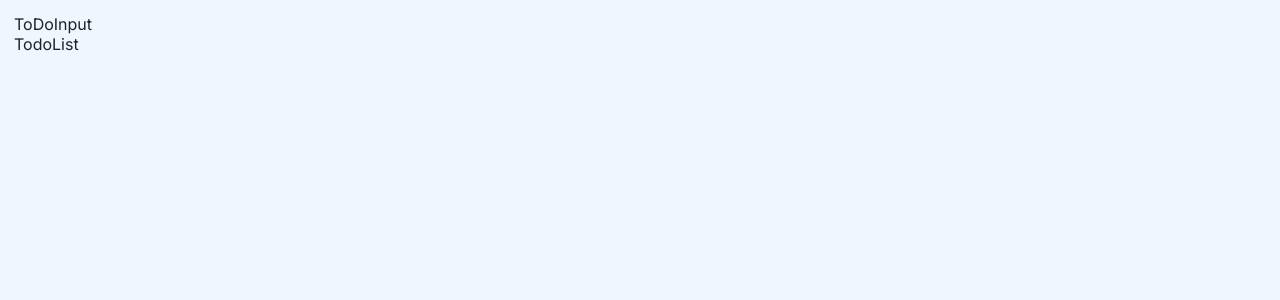
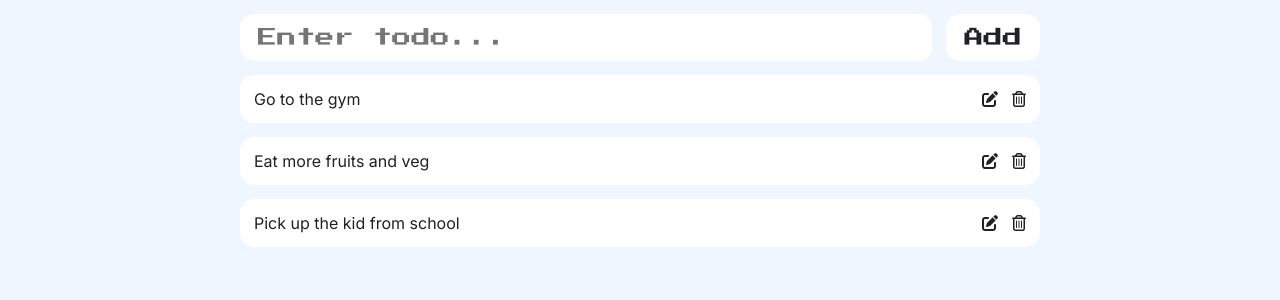
Before and after one commit to Jazib-Khan/React-To-Do-List, a React (Vite) app in the folder reactjs-todolist/: page / in a window 1280 px wide. Shown: the top 300 px of the page. Built offline with nearby package versions, Linux system fonts and the light colour scheme.

Commit message:
Created todo card and todo list component

```diff
--- a/reactjs-todolist/index.html
+++ b/reactjs-todolist/index.html
@@ -8,6 +8,7 @@
     <link rel="preconnect" href="https://fonts.googleapis.com">
     <link rel="preconnect" href="https://fonts.gstatic.com" crossorigin>
     <link href="https://fonts.googleapis.com/css2?family=Inter:wght@100..900&family=Press+Start+2P&display=swap" rel="stylesheet">
+    <link rel="stylesheet" href="https://cdnjs.cloudflare.com/ajax/libs/font-awesome/6.5.1/css/all.min.css" integrity="sha512-DTOQO9RWCH3ppGqcWaEA1BIZOC6xxalwEsw9c2QQeAIftl+Vegovlnee1c9QX4TctnWMn13TZye+giMm8e2LwA==" crossorigin="anonymous" referrerpolicy="no-referrer" />
   </head>
   <body>
     <div id="root"></div>
--- a/reactjs-todolist/src/App.jsx
+++ b/reactjs-todolist/src/App.jsx
@@ -4,10 +4,10 @@ import TodoList from "./components/TodoList"
 function App() {
 
   return (
-    <main>
+    <>
       <TodoInput />
       <TodoList />
-    </main>
+    </>
   )
 }
 
--- a/reactjs-todolist/src/components/TodoCard.jsx
+++ b/reactjs-todolist/src/components/TodoCard.jsx
@@ -1,7 +1,14 @@
 import React from 'react'
 
-export default function TodoCard() {
+export default function TodoCard(props) {
+    const {children} = props
     return (
-        <div>TodoCard</div>
+        <li className='todoItem'>
+            {children}
+            <div className='actionsContainer'>
+                <i className="fa-solid fa-pen-to-square"></i>
+                <i className="fa-regular fa-trash-can"></i>
+            </div>
+        </li>
     )
 }
--- a/reactjs-todolist/src/components/TodoInput.jsx
+++ b/reactjs-todolist/src/components/TodoInput.jsx
@@ -2,6 +2,9 @@ import React from 'react'
 
 export default function TodoInput() {
     return (
-        <div>ToDoInput</div>
+        <header>
+            <input placeholder="Enter todo..." />
+            <button>Add</button>
+        </header>
     )
 }
--- a/reactjs-todolist/src/components/TodoList.jsx
+++ b/reactjs-todolist/src/components/TodoList.jsx
@@ -1,7 +1,24 @@
 import React from 'react'
+import TodoCard from './TodoCard'
 
 export default function TodoList() {
+
+    let todos = [
+        'Go to the gym',
+        'Eat more fruits and veg',
+        'Pick up the kid from school'
+    ] // An array of todo items
+
     return (
-        <div>TodoList</div>
+        <ul className='main'>
+            {todos.map((todo, todoIndex) => {
+                return (
+                    <TodoCard key={todoIndex} todo={todo} >
+                        <p>{todo}</p>
+                    </TodoCard>
+
+                )
+            })}
+        </ul>
     )
 }
```
